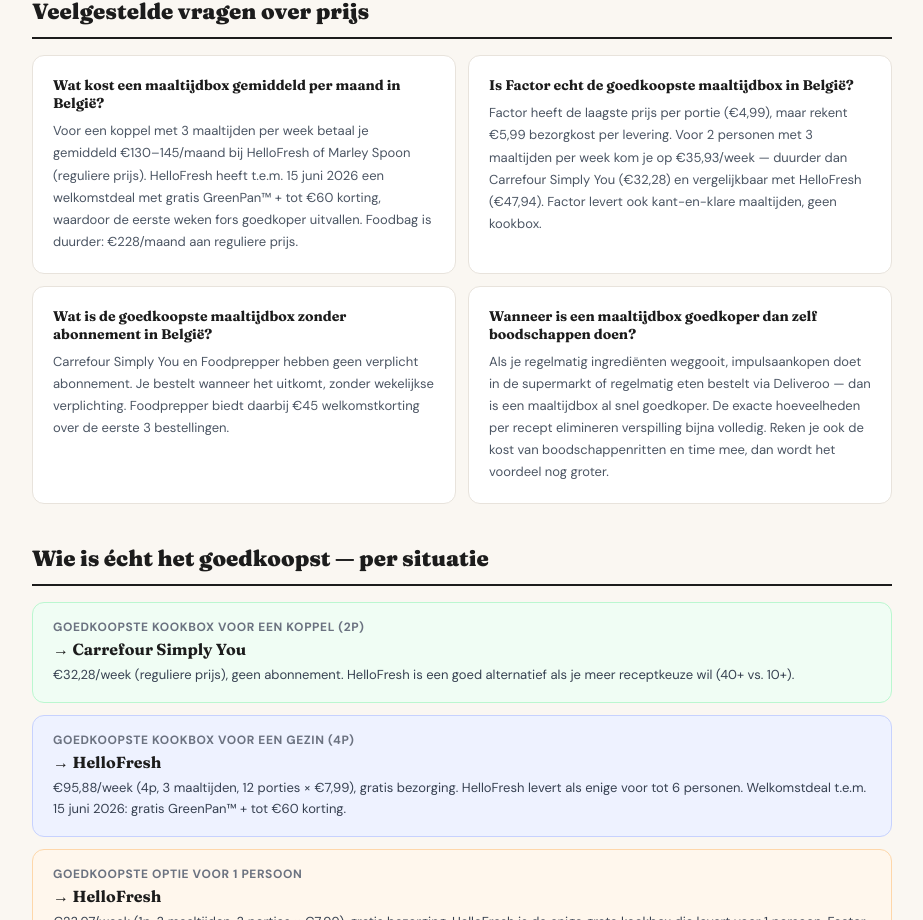
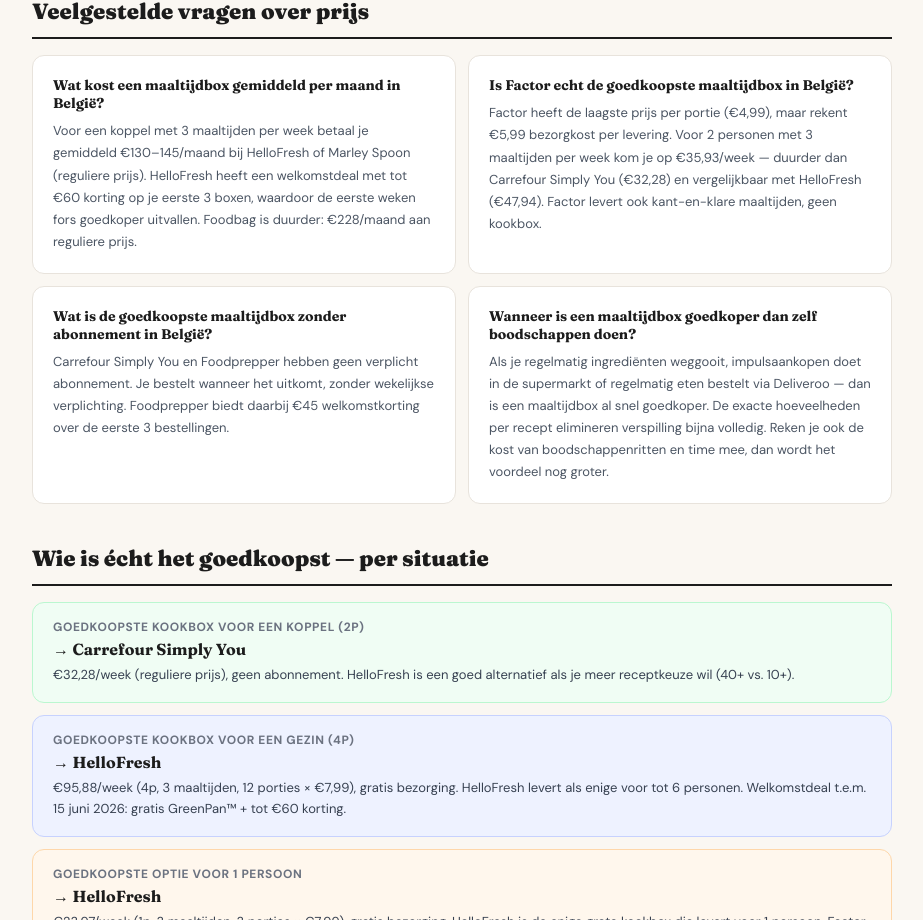
Before and after one commit to fetspets/bestemaaltijdbox, a Next.js app: page /gids/goedkoopste-maaltijdbox-belgie in a window 1280 px wide. Shown: the part 3100-4020 px from the top of the page, without its empty margins (178-1101 px from the left). Built offline with nearby package versions, Linux system fonts and the light colour scheme.

Commit message:
auto: update page.tsx

```diff
--- a/src/app/gids/goedkoopste-maaltijdbox-belgie/page.tsx
+++ b/src/app/gids/goedkoopste-maaltijdbox-belgie/page.tsx
@@ -21,7 +21,7 @@ const faqJsonLd = {
     {
       '@type': 'Question',
       name: 'Wat kost een maaltijdbox gemiddeld per maand in België?',
-      acceptedAnswer: { '@type': 'Answer', text: 'Voor een koppel met 3 maaltijden per week betaal je gemiddeld €130–145/maand bij HelloFresh of Marley Spoon (reguliere prijs). HelloFresh heeft t.e.m. 15 juni 2026 een welkomstdeal met gratis GreenPan™ + tot €60 korting, waardoor de eerste weken fors goedkoper uitvallen. Foodbag is duurder: €228/maand aan reguliere prijs.' },
+      acceptedAnswer: { '@type': 'Answer', text: 'Voor een koppel met 3 maaltijden per week betaal je gemiddeld €130–145/maand bij HelloFresh of Marley Spoon (reguliere prijs). HelloFresh heeft een welkomstdeal met tot €60 korting op je eerste 3 boxen, waardoor de eerste weken fors goedkoper uitvallen. Foodbag is duurder: €228/maand aan reguliere prijs.' },
     },
     {
       '@type': 'Question',
```
